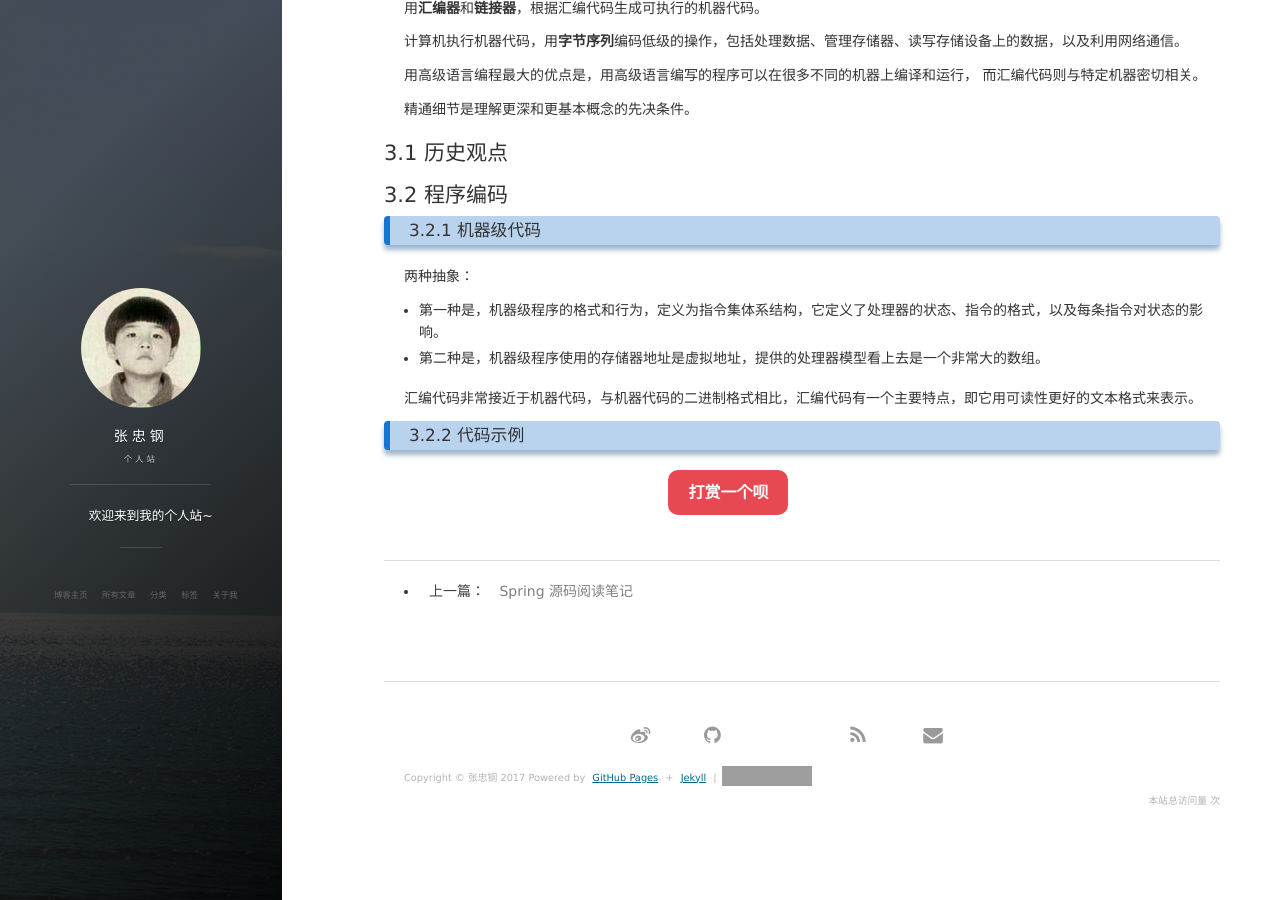
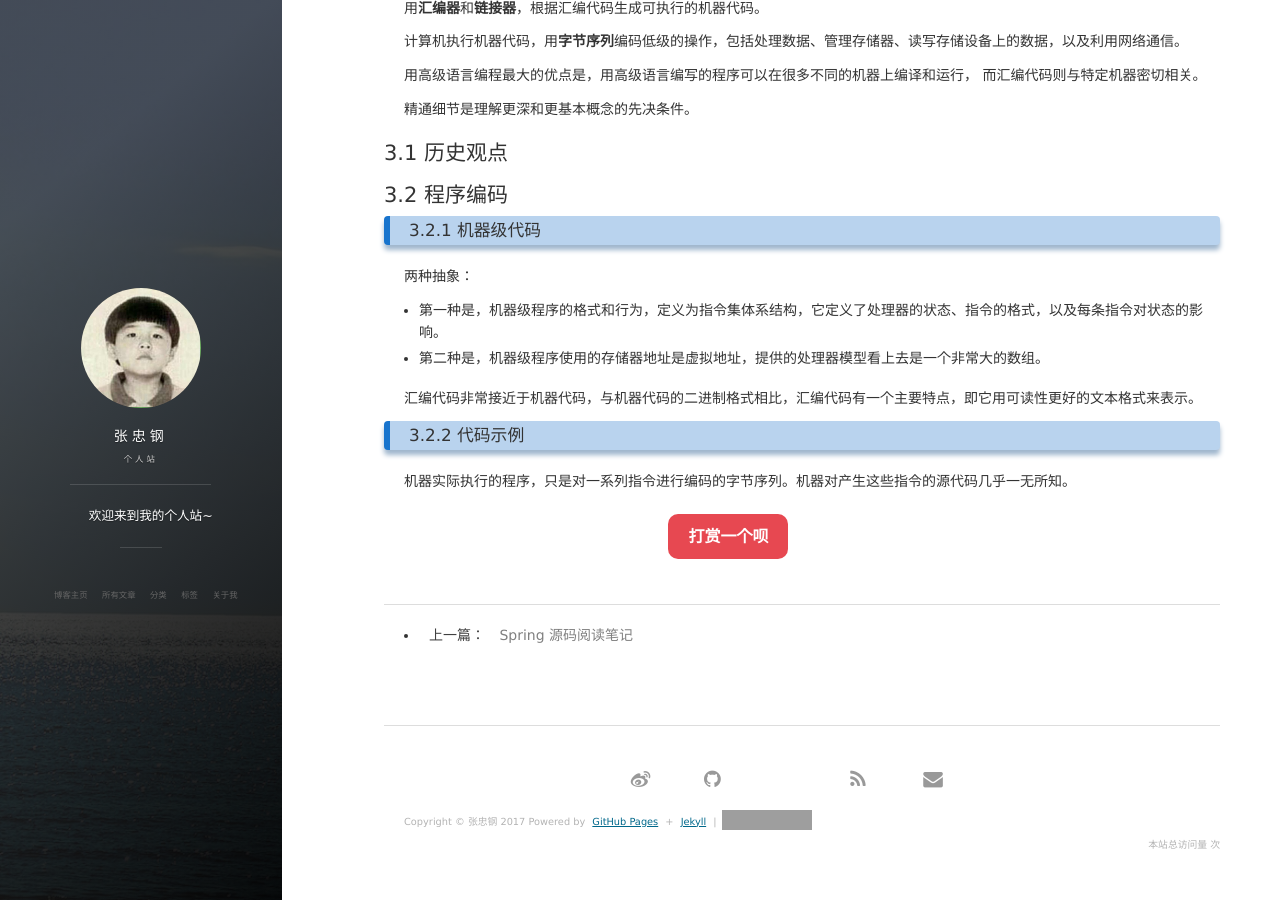
Before and after one commit to zhzhgang/zhzhgang.github.io, a Jekyll site: the page built from _posts/2017-04-09-ComputerSystemNotes.md, in a window 1280 px wide and 900 px high, scrolled down 1469 px. Built offline with Jekyll 4.4.1, drawn with Linux system fonts in a browser that asks for light colours; nearby versions of some CDN libraries; comment, search, counter and statistics services are not loaded; grey boxes are pictures that could not be loaded.

Commit message:
Edit 2017-04-09-ComputerSystemNotes.md

```diff
--- a/_posts/2017-04-09-ComputerSystemNotes.md
+++ b/_posts/2017-04-09-ComputerSystemNotes.md
@@ -94,3 +94,5 @@ C 语言中，字符串被编码为一个以 null （值为 0）字符结尾的
 汇编代码非常接近于机器代码，与机器代码的二进制格式相比，汇编代码有一个主要特点，即它用可读性更好的文本格式来表示。
 
 ### 3.2.2 代码示例
+
+机器实际执行的程序，只是对一系列指令进行编码的字节序列。机器对产生这些指令的源代码几乎一无所知。
```
